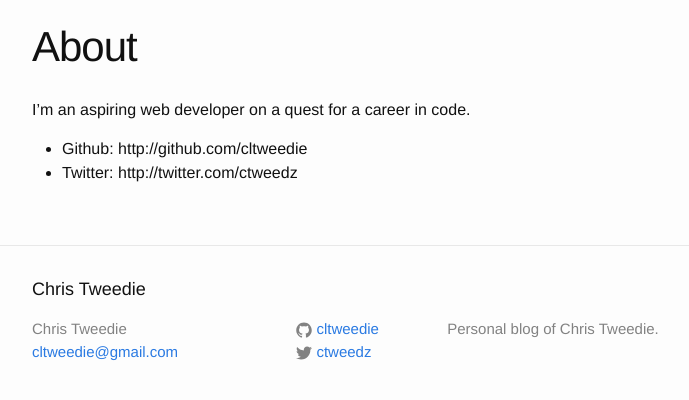
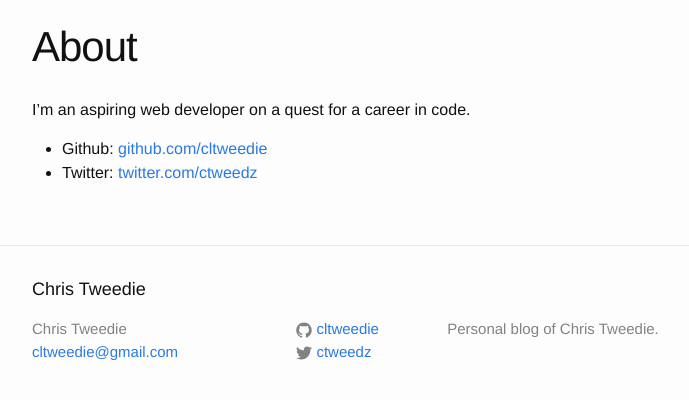
Before and after one commit to cltweedie/cltweedie.github.io, a Jekyll site: the page built from about.md, in a window 1280 px wide, cut to the strip 104-504 px from the top of the page. Shown: the whole strip, without its empty margins (238-927 px from the left). Built offline with Jekyll 4.4.1, drawn with Linux system fonts in a browser that asks for light colours; part of the change alters nothing that is shown.

Commit message:
Correct links on about page

```diff
--- a/about.md
+++ b/about.md
@@ -6,5 +6,5 @@ permalink: /about/
 
 I'm an aspiring web developer on a quest for a career in code.
 
-* Github: http://github.com/cltweedie
-* Twitter: http://twitter.com/ctweedz
+* Github: [github.com/cltweedie](http://github.com/cltweedie)
+* Twitter: [twitter.com/ctweedz](http://twitter.com/ctweedz)
```
